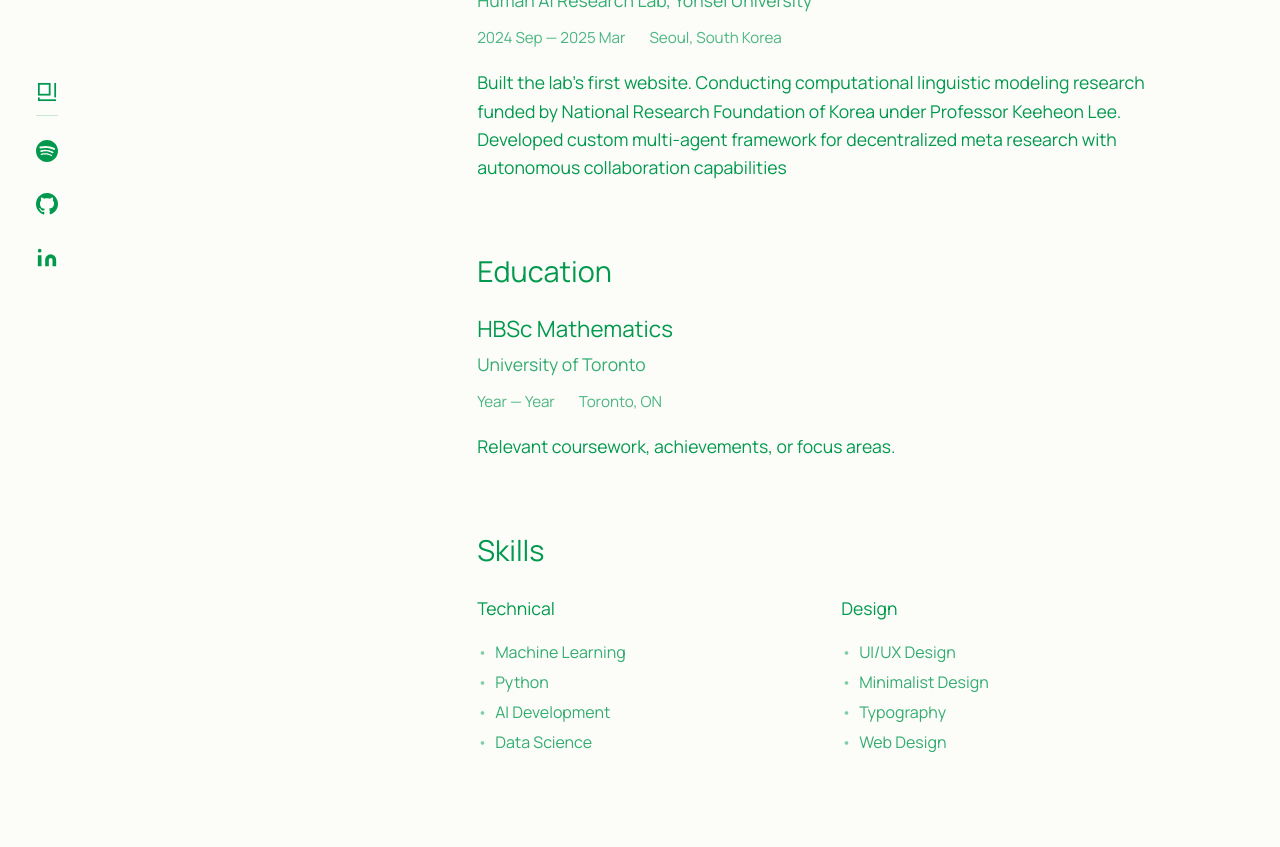
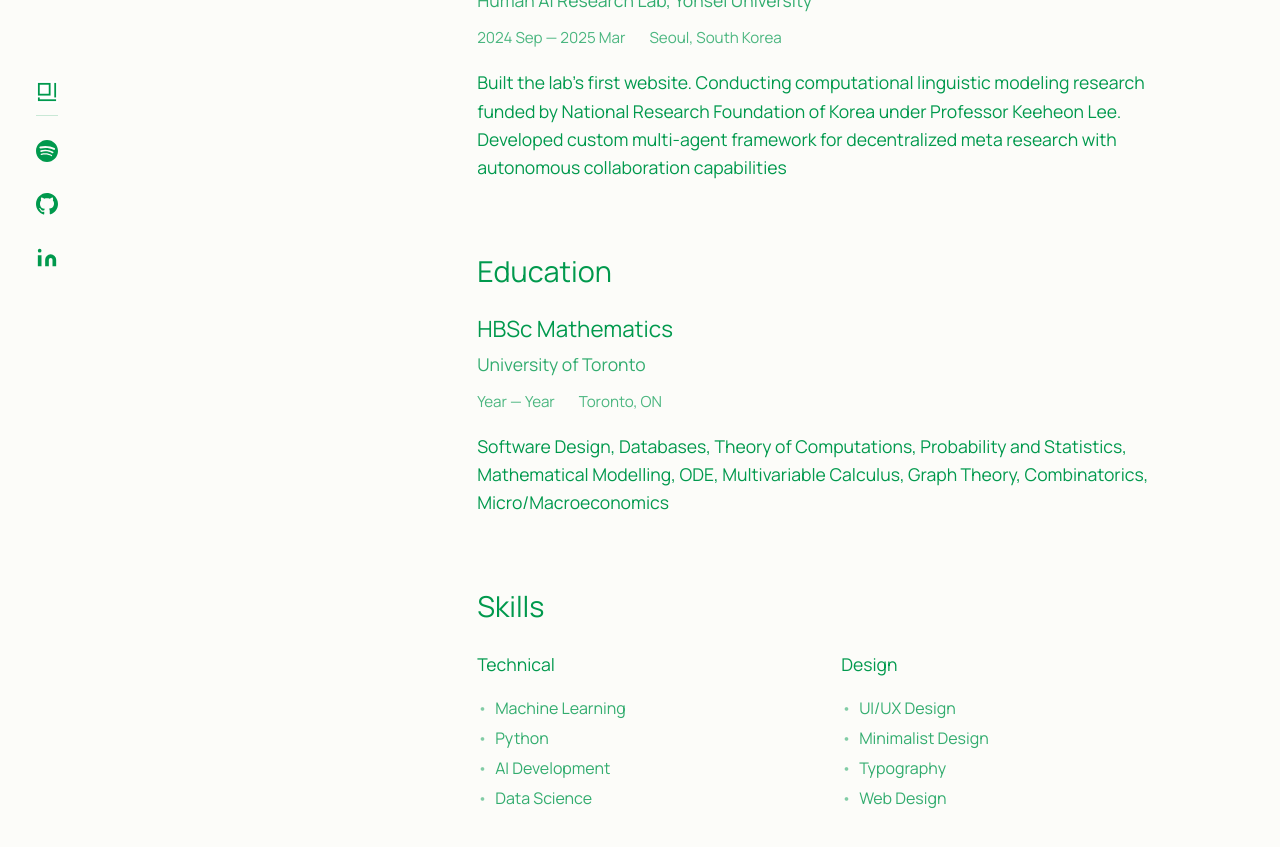
Before and after one commit to takeachangs/takeachangs.github.io, a Jekyll site: the page experience.html, which Jekyll copies as it is, in a window 1280 px wide and 900 px high, scrolled down 710 px. Shown: the top 847 px of the window. Built offline with Jekyll 4.4.1, drawn with Linux system fonts in a browser that asks for light colours.

Commit message:
added relevant courses

```diff
--- a/experience.html
+++ b/experience.html
@@ -126,7 +126,10 @@
                       <span class="location">Toronto, ON</span>
                     </div>
                     <p class="experience-description">
-                      Relevant coursework, achievements, or focus areas.
+                      Software Design, Databases, Theory of Computations,
+                      Probability and Statistics, Mathematical Modelling, ODE,
+                      Multivariable Calculus, Graph Theory, Combinatorics,
+                      Micro/Macroeconomics
                     </p>
                   </div>
                 </section>
```
